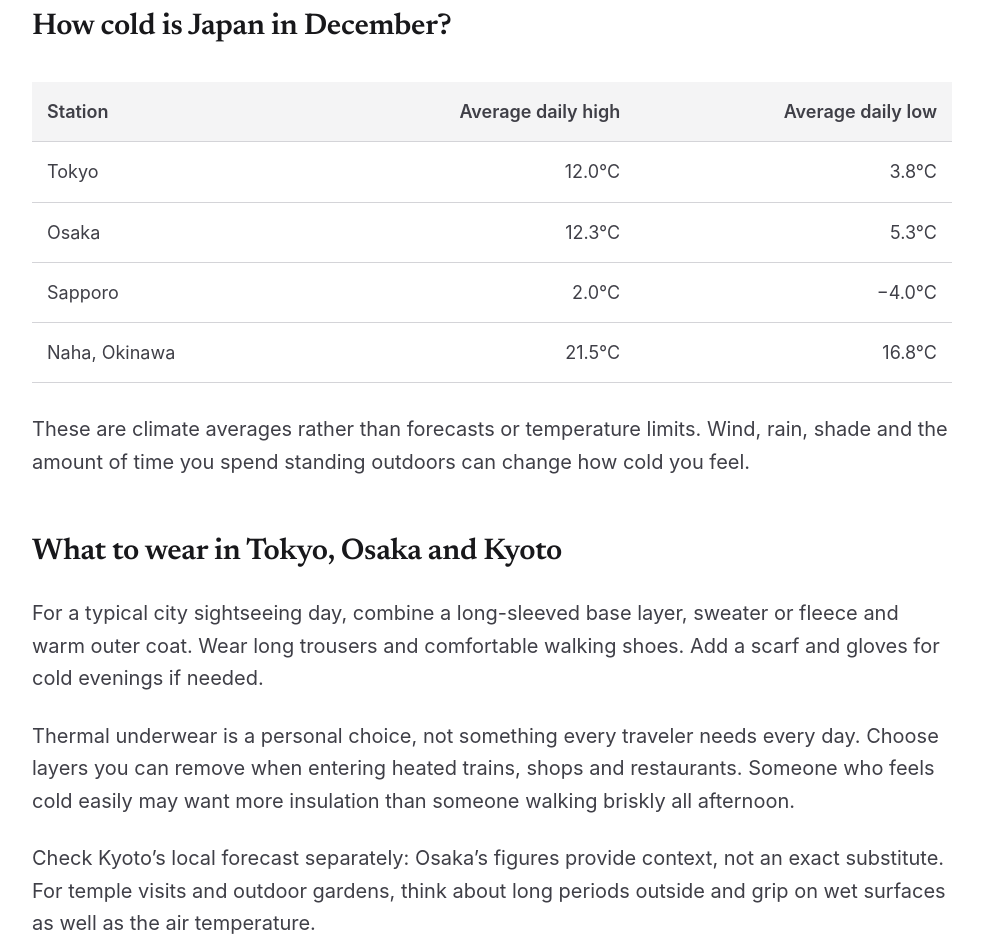
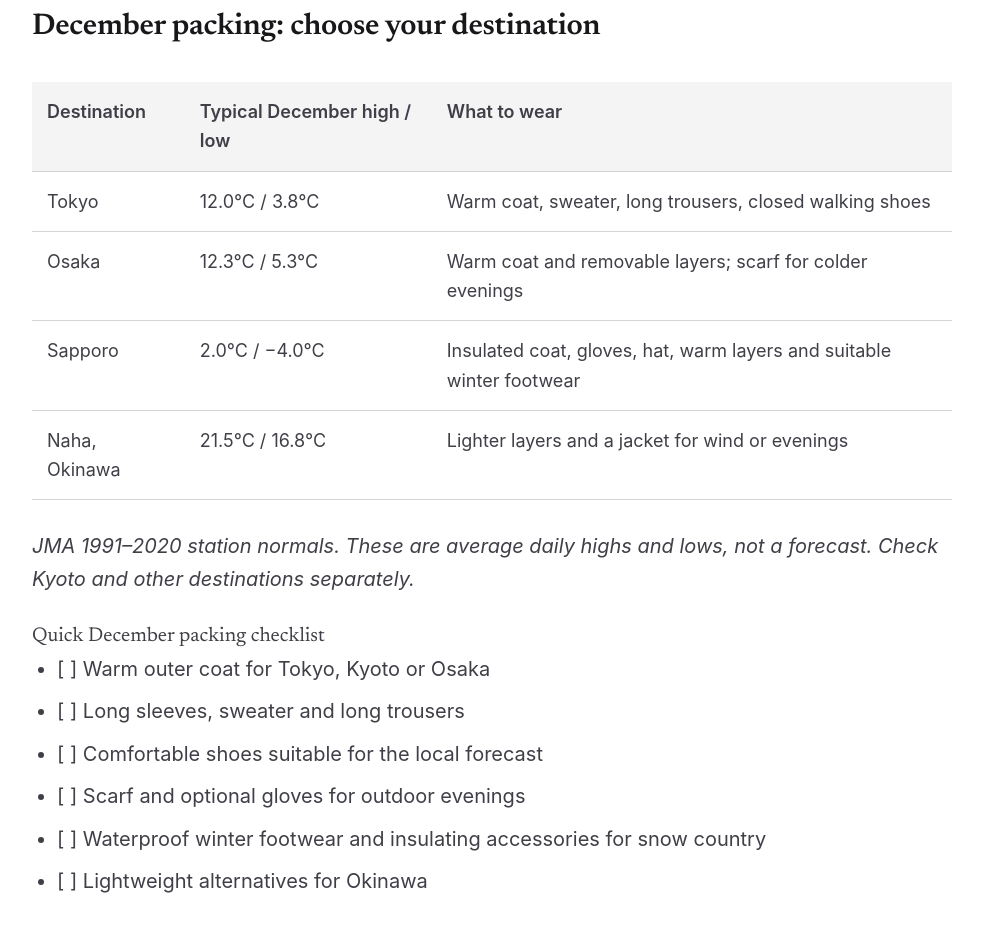
Before and after one commit to COLDDCC/best-time-to-visit-japan, an Astro site: page /blog/what-to-wear-in-japan-in-december in a window 1280 px wide. Shown: the part 639-1582 px from the top of the page, without its empty margins (148-1131 px from the left). Built offline with nearby package versions, Linux system fonts and the light colour scheme; Astro itself is replaced by a stand-in of ours.

Commit message:
SEO: add first-screen travel decision tables and packing checklists

```diff
--- a/src/content/blog/what-to-wear-in-japan-in-december.md
+++ b/src/content/blog/what-to-wear-in-japan-in-december.md
@@ -2,12 +2,34 @@
 title: "What to Wear in Japan in December: Cities, Snow & Packing"
 description: "A December Japan packing guide for Tokyo, Kyoto, Osaka, Hokkaido and Okinawa, with separate checklists for city sightseeing and snow-country trips."
 pubDate: 2026-10-15
+updatedDate: 2026-10-22
 tags: ["packing", "weather", "december"]
 ---
 
 **For Tokyo, Kyoto and Osaka in December, plan a warm coat, sweater, long trousers and comfortable closed shoes. For Hokkaido or snow-country travel, add winter footwear, gloves, a hat and warmer layers. Okinawa requires a much lighter approach.**
 
 Start with the [December weather guide](/month/december) to understand the differences along your route.
+
+## December packing: choose your destination
+
+| Destination | Typical December high / low | What to wear |
+|---|---|---|
+| Tokyo | 12.0°C / 3.8°C | Warm coat, sweater, long trousers, closed walking shoes |
+| Osaka | 12.3°C / 5.3°C | Warm coat and removable layers; scarf for colder evenings |
+| Sapporo | 2.0°C / −4.0°C | Insulated coat, gloves, hat, warm layers and suitable winter footwear |
+| Naha, Okinawa | 21.5°C / 16.8°C | Lighter layers and a jacket for wind or evenings |
+
+*JMA 1991–2020 station normals. These are average daily highs and lows, not a forecast. Check Kyoto and other destinations separately.*
+
+### Quick December packing checklist
+
+- [ ] Warm outer coat for Tokyo, Kyoto or Osaka
+- [ ] Long sleeves, sweater and long trousers
+- [ ] Comfortable shoes suitable for the local forecast
+- [ ] Scarf and optional gloves for outdoor evenings
+- [ ] Waterproof winter footwear and insulating accessories for snow country
+- [ ] Lightweight alternatives for Okinawa
+
 
 ## How cold is Japan in December?
 
```
